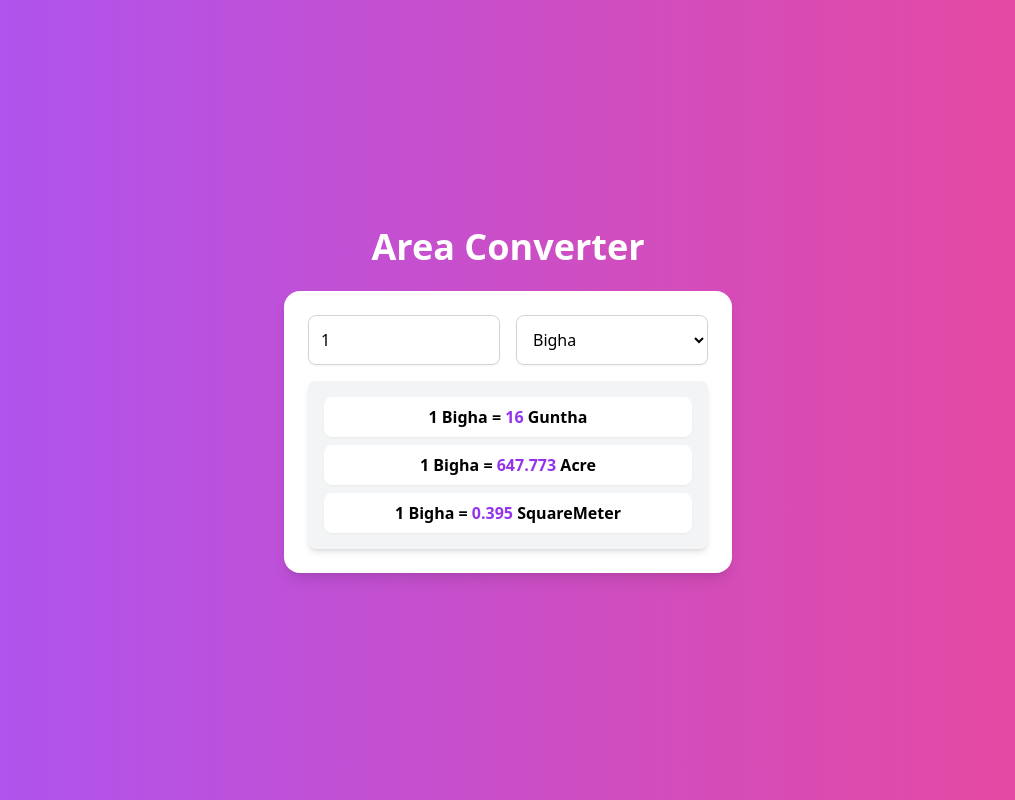
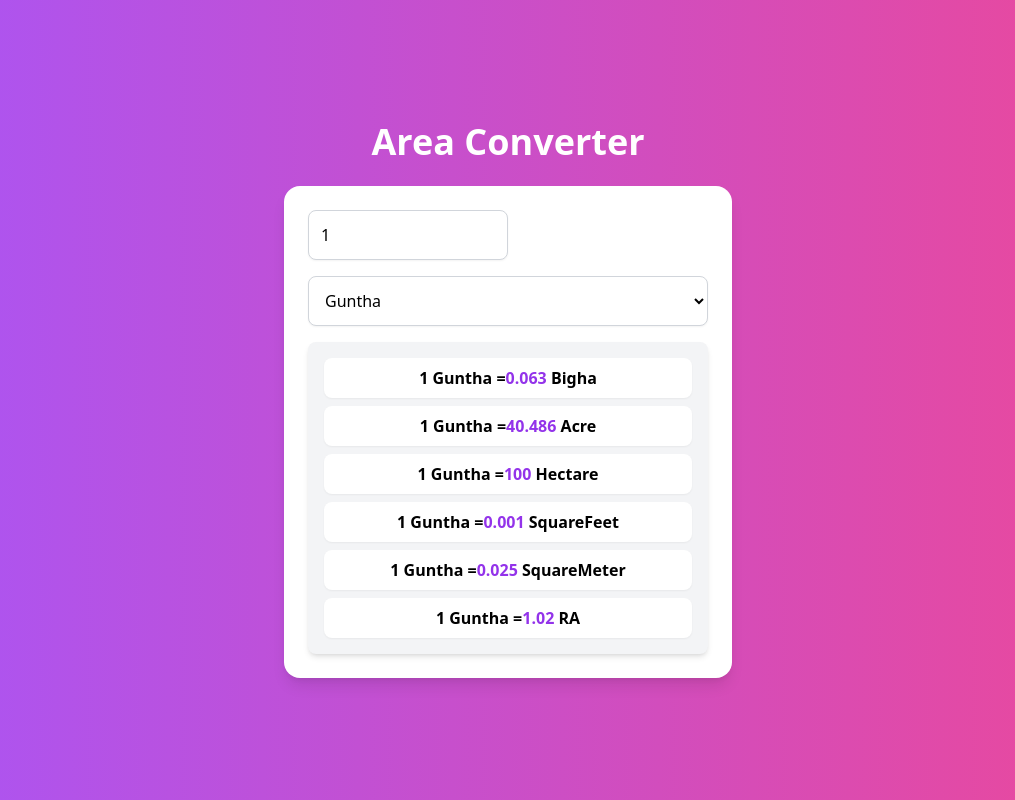
Before and after one commit to Murlidhar08/Area-Converter, a React (Vite) app: page / in a window 1280 px wide. Shown: the whole page, without its empty margins (132-1147 px from the left). Built offline with nearby package versions, Linux system fonts and the light colour scheme.

Commit message:
Custom Conversion added

```diff
--- a/src/pages/AreaConverter.tsx
+++ b/src/pages/AreaConverter.tsx
@@ -6,17 +6,31 @@ interface Units {
 }
 
 const units: Units = {
-  Bigha: 16, // 1 Bigha = 16 Guntha (Example conversion for Gujarat)
   Guntha: 1,
+  Bigha: 16, // Example conversion (1 Bigha = 16 Guntha)
   Acre: 0.0247,
+  Hectare: 0.01,
+  SquareFeet: 1089,
   SquareMeter: 40.47,
+  RA: 0.98, // 1 RA = 0.98 Guntha
+};
+
+const calculateCustomUnit = (h: number, r: number, sm: number): number => {
+  return h * 98.84 + r * 0.98 + sm * 0.0098;
 };
 
 export default function AreaConverter() {
   const [value, setValue] = useState<number>(1);
-  const [fromUnit, setFromUnit] = useState<string>("Bigha");
+  const [fromUnit, setFromUnit] = useState<string>("Guntha");
+  const [customH, setCustomH] = useState<number>(0);
+  const [customR, setCustomR] = useState<number>(0);
+  const [customSM, setCustomSM] = useState<number>(0);
 
   const convertArea = (targetUnit: string): number => {
+    if (fromUnit === "H.RA.SM") {
+      const customValue = calculateCustomUnit(customH, customR, customSM);
+      return Number(((customValue * units["Guntha"]) / units[targetUnit]).toFixed(3));
+    }
     return value ? Number(((value * units[fromUnit]) / units[targetUnit]).toFixed(3)) : 0;
   };
 
@@ -34,6 +48,13 @@ export default function AreaConverter() {
         initial={{ opacity: 0, scale: 0.9 }}
         animate={{ opacity: 1, scale: 1 }}
       >
+        {fromUnit === "H.RA.SM" ? (
+          <div className="flex flex-col space-y-2 mb-4">
+            <input type="number" placeholder="Hectare" className="p-3 border border-gray-300 rounded-lg shadow-sm" value={customH} onChange={(e) => setCustomH(Number(e.target.value))} />
+            <input type="number" placeholder="RA" className="p-3 border border-gray-300 rounded-lg shadow-sm" value={customR} onChange={(e) => setCustomR(Number(e.target.value))} />
+            <input type="number" placeholder="Square Meter" className="p-3 border border-gray-300 rounded-lg shadow-sm" value={customSM} onChange={(e) => setCustomSM(Number(e.target.value))} />
+          </div>
+        ) : (
           <div className="flex flex-col sm:flex-row space-y-4 sm:space-y-0 sm:space-x-4 mb-4">
             <input
               type="number"
@@ -42,16 +63,18 @@ export default function AreaConverter() {
               className="w-full sm:w-1/2 p-3 border border-gray-300 rounded-lg shadow-sm focus:outline-none focus:ring-2 focus:ring-purple-400"
               placeholder="0"
             />
+          </div>
+        )}
         <select
           value={fromUnit}
           onChange={(e) => setFromUnit(e.target.value)}
-            className="w-full sm:w-1/2 p-3 border border-gray-300 rounded-lg shadow-sm bg-white focus:outline-none focus:ring-2 focus:ring-purple-400"
+          className="w-full p-3 border border-gray-300 rounded-lg shadow-sm bg-white focus:outline-none focus:ring-2 focus:ring-purple-400 mb-4"
         >
           {Object.keys(units).map((unit) => (
             <option key={unit} value={unit}>{unit}</option>
           ))}
+          <option value="H.RA.SM">H.RA.SM</option>
         </select>
-        </div>
 
         <div className="bg-gray-100 p-4 rounded-lg shadow-md text-center font-semibold text-sm sm:text-base space-y-2">
           {Object.keys(units).map((unit) => (
@@ -62,7 +85,8 @@ export default function AreaConverter() {
                 initial={{ opacity: 0, y: 10 }}
                 animate={{ opacity: 1, y: 0 }}
               >
-                {value} {fromUnit} = <span className="text-purple-600 font-bold">{convertArea(unit)}</span> {unit}
+                {fromUnit === "H.RA.SM" ? `${customH}-${customR}-${customSM} H.RA.SM` : `${value} ${fromUnit}`} =
+                <span className="text-purple-600 font-bold">{convertArea(unit)}</span> {unit}
               </motion.p>
             )
           ))}
```
Lines whose indentation alone changed are shown as unchanged.
